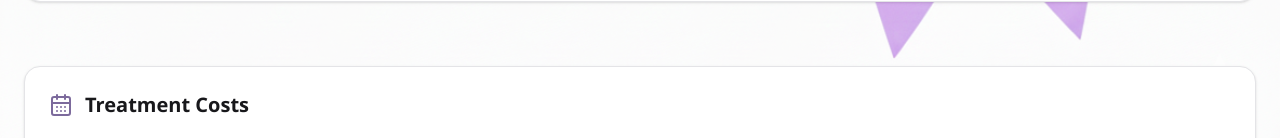
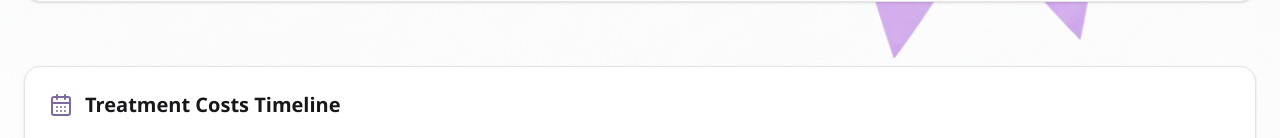
Before and after one commit to sankhaBA/cancer-patient-donation-site, a Next.js app: page / in a window 1280 px wide. Shown: the part 2662-2800 px from the top of the page. Built offline with nearby package versions, Linux system fonts and the light colour scheme.

Commit message:
Update treatment timeline costs and modify summary display

```diff
--- a/src/components/DiseaseSummary.tsx
+++ b/src/components/DiseaseSummary.tsx
@@ -21,7 +21,7 @@ export default function DiseaseSummary({ title, summary }: DiseaseSummaryProps)
           <p className="font-medium text-zinc-800">{title}</p>
           <p className="mt-3 text-zinc-700 leading-7">
             {parts[0]}
-            <strong>{highlight}</strong>
+            {/* <strong>{highlight}</strong> */}
             {parts[1]}
           </p>
         </div>
--- a/src/components/TreatmentTimeline.tsx
+++ b/src/components/TreatmentTimeline.tsx
@@ -38,8 +38,7 @@ export default function TreatmentTimeline({
       <div className="rounded-2xl border border-zinc-200 bg-white p-6 shadow-sm">
         <div className="flex items-center gap-3">
           <CalendarDays className="h-6 w-6" style={{ color: '#7C6A9C' }} />
-          {/* <h2 className="text-xl font-semibold text-zinc-900">Treatment Costs Timeline</h2> */}
-          <h2 className="text-xl font-semibold text-zinc-900">Treatment Costs </h2>
+          <h2 className="text-xl font-semibold text-zinc-900">Treatment Costs Timeline</h2>
         </div>
         <div className="mt-4">
           <p className="text-sm text-zinc-500">Treatment</p>
@@ -56,7 +55,7 @@ export default function TreatmentTimeline({
             </div>
           </div>
         </div>
-        {/* <div className="mt-6">
+        <div className="mt-6">
           <ol className="relative border-l border-zinc-200 pl-6">
             {deadlines.map((d) => (
               <li key={d.id} className="mb-8 ml-2">
@@ -73,7 +72,7 @@ export default function TreatmentTimeline({
               </li>
             ))}
           </ol>
-        </div> */}
+        </div>
       </div>
     </section>
   );
--- a/src/data/dummy.ts
+++ b/src/data/dummy.ts
@@ -99,26 +99,26 @@ export const dummyData: DonationSiteData = {
     treatmentName: "Targeted Immunotherapy with Pembroxin (Pembrolizumab)",
     description:
       "A 1 year protocol combining targeted immunotherapy sessions to control cancer growth and support recovery.",
-    totalAmount: 6300000,
+    totalAmount: 5280000,
     currency: "LKR",
     deadlines: [
-      { id: 1, title: "Phase 1", date: "2026-01-07", amount: 500000, description: "Medication procurement and session fees" },
-      { id: 2, title: "Phase 2", date: "2026-01-17", amount: 500000, description: "Medication procurement and session fees" },
-      { id: 3, title: "Phase 3", date: "2026-01-27", amount: 500000, description: "Medication procurement and session fees" },
-      { id: 4, title: "Phase 4", date: "2026-02-06", amount: 500000, description: "Medication procurement and session fees" },
-      { id: 5, title: "Phase 5", date: "2026-02-16", amount: 500000, description: "Medication procurement and session fees" },
-      { id: 6, title: "Phase 6", date: "2026-02-26", amount: 500000, description: "Medication procurement and session fees" },
-      { id: 7, title: "Phase 7", date: "2026-03-08", amount: 500000, description: "Medication procurement and session fees" },
-      { id: 8, title: "Phase 8", date: "2026-03-18", amount: 500000, description: "Medication procurement and session fees" },
-      { id: 9, title: "Phase 9", date: "2026-03-28", amount: 500000, description: "Medication procurement and session fees" },
-      { id: 10, title: "Phase 10", date: "2026-04-07", amount: 500000, description: "Medication procurement and session fees" },
-      { id: 11, title: "Phase 11", date: "2026-04-17", amount: 500000, description: "Medication procurement and session fees" },
-      { id: 12, title: "Phase 12", date: "2026-04-27", amount: 500000, description: "Medication procurement and session fees" },
-      { id: 13, title: "Phase 13", date: "2026-05-07", amount: 500000, description: "Medication procurement and session fees" },
-      { id: 14, title: "Phase 14", date: "2026-05-17", amount: 500000, description: "Medication procurement and session fees" },
-      { id: 15, title: "Phase 15", date: "2026-05-27", amount: 500000, description: "Medication procurement and session fees" },
-      { id: 16, title: "Phase 16", date: "2026-06-06", amount: 500000, description: "Medication procurement and session fees" },
-      { id: 17, title: "Phase 17", date: "2026-06-16", amount: 500000, description: "Medication procurement and session fees" },
+      { id: 1, title: "Phase 1", date: "2025-12-23", amount: 700000, description: "Medication procurement and session fees" },
+      { id: 2, title: "Phase 2", date: "2026-01-13", amount: 330000, description: "Medication procurement and session fees" },
+      { id: 3, title: "Phase 3", date: "2026-02-03", amount: 330000, description: "Medication procurement and session fees" },
+      { id: 4, title: "Phase 4", date: "2026-02-24", amount: 330000, description: "Medication procurement and session fees" },
+      { id: 5, title: "Phase 5", date: "2026-03-17", amount: 330000, description: "Medication procurement and session fees" },
+      { id: 6, title: "Phase 6", date: "2026-04-07", amount: 330000, description: "Medication procurement and session fees" },
+      { id: 7, title: "Phase 7", date: "2026-04-28", amount: 330000, description: "Medication procurement and session fees" },
+      { id: 8, title: "Phase 8", date: "2026-05-19", amount: 330000, description: "Medication procurement and session fees" },
+      { id: 9, title: "Phase 9", date: "2026-06-09", amount: 330000, description: "Medication procurement and session fees" },
+      { id: 10, title: "Phase 10", date: "2026-06-30", amount: 330000, description: "Medication procurement and session fees" },
+      { id: 11, title: "Phase 11", date: "2026-07-21", amount: 330000, description: "Medication procurement and session fees" },
+      { id: 12, title: "Phase 12", date: "2026-08-11", amount: 330000, description: "Medication procurement and session fees" },
+      { id: 13, title: "Phase 13", date: "2026-09-01", amount: 330000, description: "Medication procurement and session fees" },
+      { id: 14, title: "Phase 14", date: "2026-09-22", amount: 330000, description: "Medication procurement and session fees" },
+      { id: 15, title: "Phase 15", date: "2026-10-13", amount: 330000, description: "Medication procurement and session fees" },
+      { id: 16, title: "Phase 16", date: "2026-11-03", amount: 330000, description: "Medication procurement and session fees" },
+      { id: 17, title: "Phase 17", date: "2026-11-24", amount: 330000, description: "Medication procurement and session fees" },
     ],
   },
   parents: {
```
